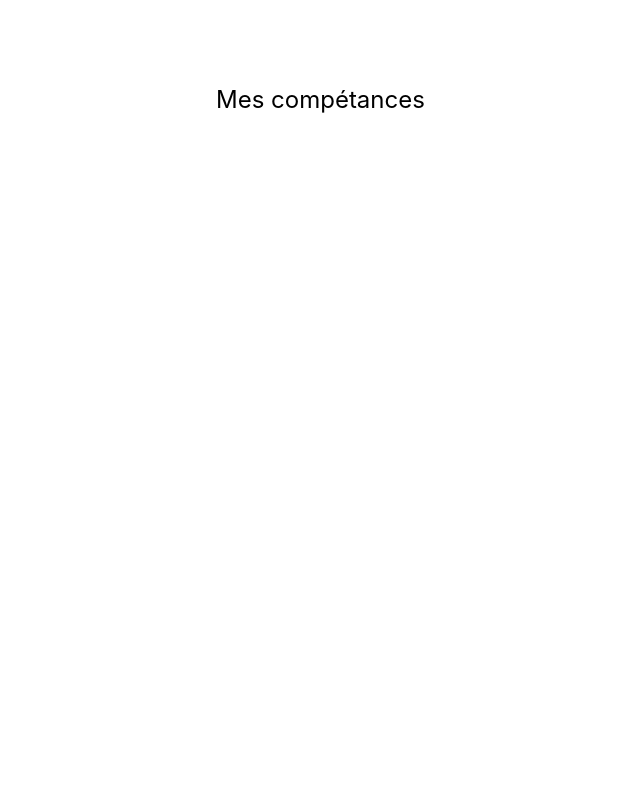
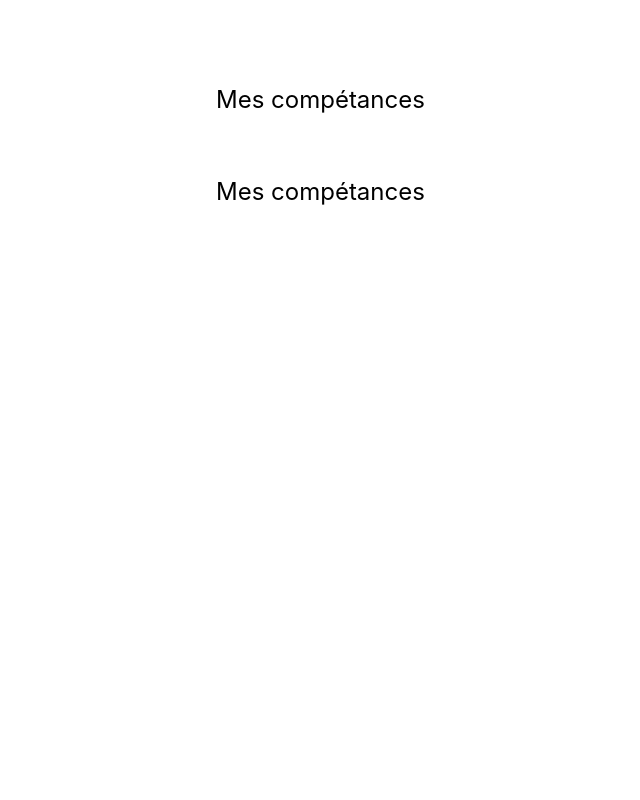
Before and after one commit to max-rnd/portfolio, a React (Create React App) app: page / in a window 1280 px wide. Shown: the part 3160-3960 px from the top of the page, without its empty margins (40-680 px from the left). Built offline with nearby package versions, Linux system fonts and the light colour scheme.

Commit message:
skill array test

```diff
--- a/src/components/Skill.js
+++ b/src/components/Skill.js
@@ -1,14 +1,39 @@
-import React from 'react'
+import React from "react";
 
 class Skill extends React.Component {
   render() {
+    const skills = {
+      Programation: {
+        Langages: ["HTML / CSS", "JS", "PHP", "C#", "SQL"],
+        Framwork: ["Symfony", "Ruby on Rails"],
+        "Bibliothèque JS": ["React", "React Native"],
+        "Framwork CSS": ["Bootstrap", "Tailwind"]
+      },
+      Infrasructure: {
+        "Systèmesd’exploitation": ["Windows", "Mac OS", "Debian"],
+        Hyperviseur: ["Proxmox", "VMware", "AWS EC2", "Virtual Box", "Hyper-V"]
+      }
+    };
     return (
       <div class="pt-11 min-h-screen flex flex-col" ref={this.studiesRef}>
         <h2 class="mb-4 text-2xl">Mes compétances</h2>
-
+        <SkillList skills={skills} />
       </div>
     );
   }
 }
 
-export default Skill
+export default Skill;
+
+class SkillList extends React.Component {
+  constructor(attr) {
+    super(attr);
+  }
+  render() {
+    return (
+      <div class="pt-11 min-h-screen flex flex-col" ref={this.studiesRef}>
+        <h2 class="mb-4 text-2xl">Mes compétances</h2>
+      </div>
+    );
+  }
+}
```
